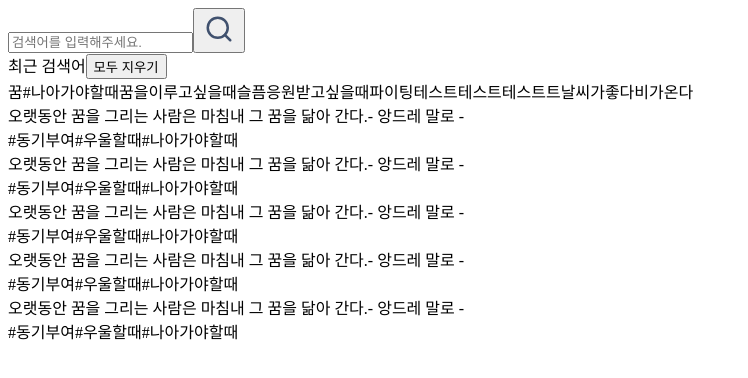
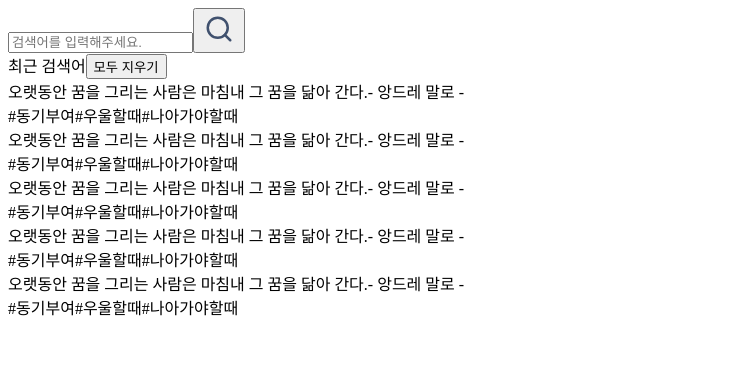
Before and after one commit to epigram5-9/epigram, a Next.js app: page /search in a window 1280 px wide. Shown: the top 378 px of the page, without its empty margins (0-748 px from the left). Built offline with nearby package versions, Linux system fonts and the light colour scheme.

Commit message:
FE-65 ✨feat: 최근 검색어 기능 구현

```diff
--- a/src/components/search/RecentSearches.tsx
+++ b/src/components/search/RecentSearches.tsx
@@ -1,26 +1,45 @@
-import React from 'react';
+import React, { useEffect, useState } from 'react';
 
-function RecentSearches() {
+interface RecentSearchesProps {
+  onSearch: (search: string) => void;
+}
+
+function RecentSearches({ onSearch }: RecentSearchesProps) {
+  const [searches, setSearches] = useState<string[]>([]);
+
+  useEffect(() => {
+    const storedSearches = JSON.parse(localStorage.getItem('recentSearches') || '[]');
+    setSearches(storedSearches);
+  }, []);
+
+  const handleSearchClick = (search: string) => {
+    onSearch(search);
+  };
+
+  const handleClearAll = () => {
+    localStorage.removeItem('recentSearches');
+    setSearches([]);
+  };
+
   return (
     <div className='flex flex-col items-start gap-4 md:gap-6 lg:gap-10 my-6 md:my-8 lg:my-10 px-6'>
       <div className='flex flex- justify-between items-center w-full'>
         <span className='text-black-700 font-pretendard pretendard-lg-medium md:pretendard-xl-medium lg:pretendard-2xl-medium'>최근 검색어</span>
-        <button className='text-state-error font-pretendard pretendard-xs-semibold md:pretendard-md-semibold lg:pretendard-lg-semibold bg-transparent border-none cursor-pointer' type='submit'>
+        <button
+          className='text-state-error font-pretendard pretendard-xs-semibold md:pretendard-md-semibold lg:pretendard-lg-semibold bg-transparent border-none cursor-pointer'
+          type='button'
+          onClick={handleClearAll}
+        >
           모두 지우기
         </button>
       </div>
       <div className='flex flex-col items-start gap-4 md:gap-6 lg:gap-10'>
         <div className='flex flex-row flex-wrap items-start gap-2 md:gap-4 text-black-300 font-pretendard pretendard-2xl-regular'>
-          <span className='flex justify-center items-center p-3 px-[14px] gap-2 rounded-[22px] bg-background-100'>꿈</span>
-          <span className='flex justify-center items-center p-3 px-[14px] gap-2 rounded-[22px] bg-background-100'>#나아가야할때</span>
-          <span className='flex justify-center items-center p-3 px-[14px] gap-2 rounded-[22px] bg-background-100'>꿈을이루고싶을때</span>
-          <span className='flex justify-center items-center p-3 px-[14px] gap-2 rounded-[22px] bg-background-100'>슬픔</span>
-          <span className='flex justify-center items-center p-3 px-[14px] gap-2 rounded-[22px] bg-background-100'>응원받고싶을때</span>
-          <span className='flex justify-center items-center p-3 px-[14px] gap-2 rounded-[22px] bg-background-100'>파이팅</span>
-          <span className='flex justify-center items-center p-3 px-[14px] gap-2 rounded-[22px] bg-background-100'>테스트테스트</span>
-          <span className='flex justify-center items-center p-3 px-[14px] gap-2 rounded-[22px] bg-background-100'>테스트트</span>
-          <span className='flex justify-center items-center p-3 px-[14px] gap-2 rounded-[22px] bg-background-100'>날씨가좋다</span>
-          <span className='flex justify-center items-center p-3 px-[14px] gap-2 rounded-[22px] bg-background-100'>비가온다</span>
+          {searches.map((search) => (
+            <button className='flex justify-center items-center p-3 px-[14px] gap-2 rounded-[22px] bg-background-100' type='button' key={search} onClick={() => handleSearchClick(search)}>
+              {search}
+            </button>
+          ))}
         </div>
       </div>
     </div>
--- a/src/pageLayout/SearchLayout/SearchLayout.tsx
+++ b/src/pageLayout/SearchLayout/SearchLayout.tsx
@@ -4,12 +4,21 @@ import RecentSearches from '@/components/search/RecentSearches';
 import SearchResults from '@/components/search/SearchResults';
 
 function SearchLayout() {
+  const handleSearch = (search: string) => {
+    if (search.trim() === '') return;
+
+    // 로컬 스토리지 저장
+    const storedSearches = JSON.parse(localStorage.getItem('recentSearches') || '[]');
+    const updatedSearches = [search, ...storedSearches.filter((item: string) => item !== search)].slice(0, 10);
+    localStorage.setItem('recentSearches', JSON.stringify(updatedSearches));
+  };
+
   return (
     <>
       <header />
       <div className='container mx-auto max-w-screen-sm bg-blue-100'>
         <SearchBar />
-        <RecentSearches />
+        <RecentSearches onSearch={handleSearch} />
         <SearchResults />
         <SearchResults />
         <SearchResults />
```
